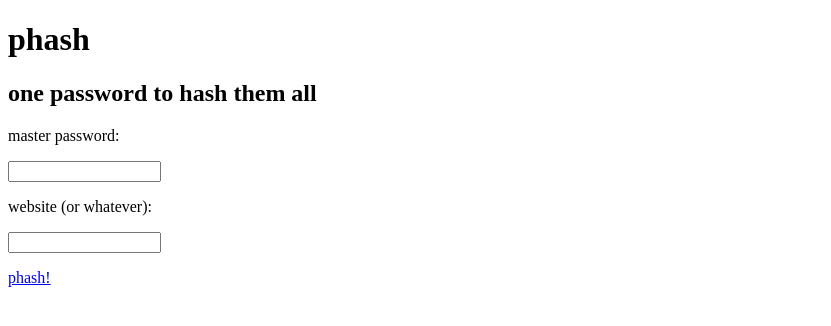
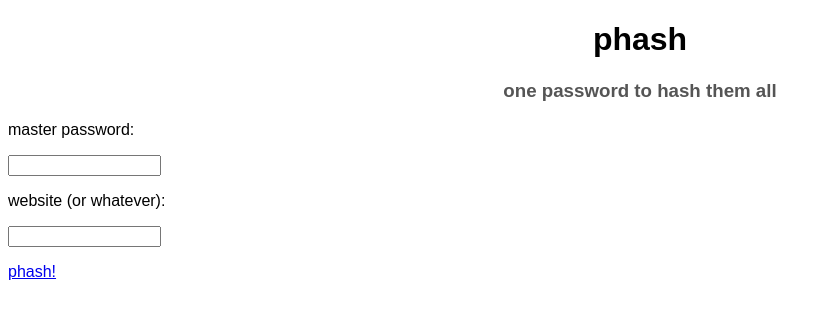
Before and after one commit to kosta/phash, a plain HTML site: page index.html in a window 1280 px wide. Shown: the whole page, without its empty margins (0-831 px from the left). Drawn offline with Linux system fonts and the light colour scheme.

Commit message:
some first css

```diff
--- a/index.html
+++ b/index.html
@@ -12,13 +12,16 @@
     <meta name="viewport" content="user-scalable=no, width=device-width" />
     <title>phash - one password to hash them all</title>
     <style type="text/css">
-        h1 { }
+        h1 { font-family: sans-serif; text-align: center }
+        h3 { font-family: sans-serif; text-align: center; color: #555; }
+        p { font-family: sans-serif }
+        .result { font-weight: bold }
         span { color: red; font-weight: bold; }
     </style>
   </head>
   </body>
     <h1>phash</h2>
-    <h2>one password to hash them all</h2>
+    <h3>one password to hash them all</h3>
     <form>
       <p>master password:</p>
       <p>
```
